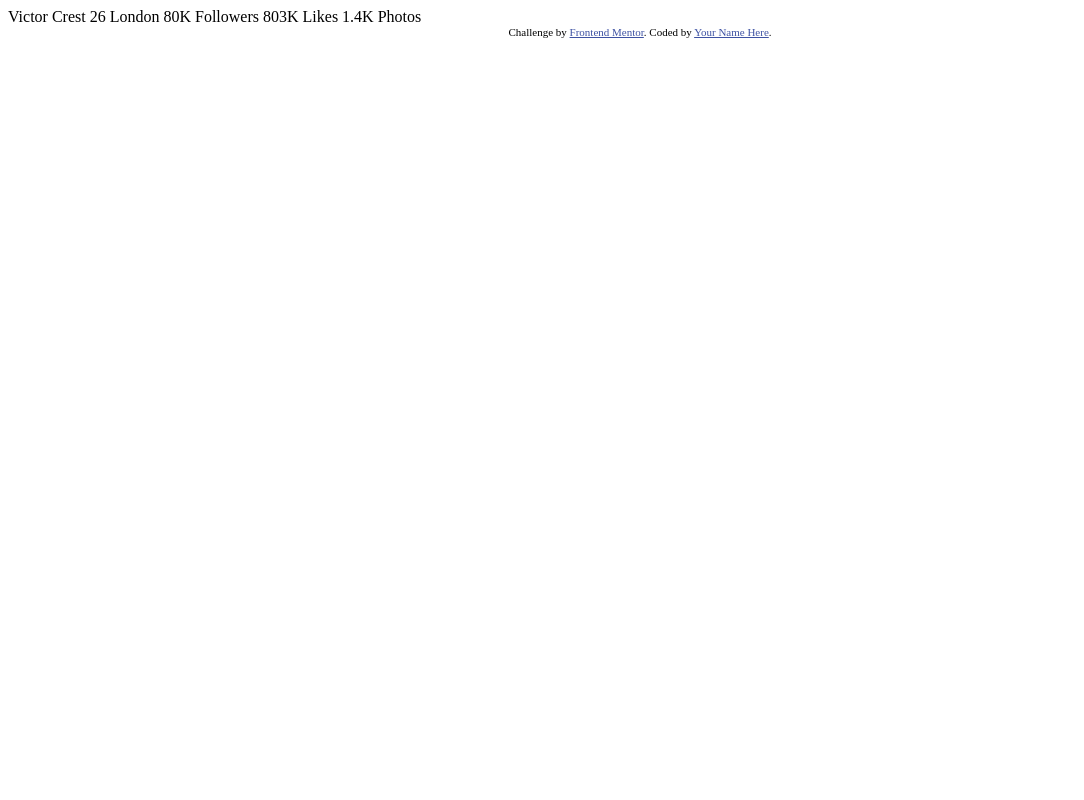
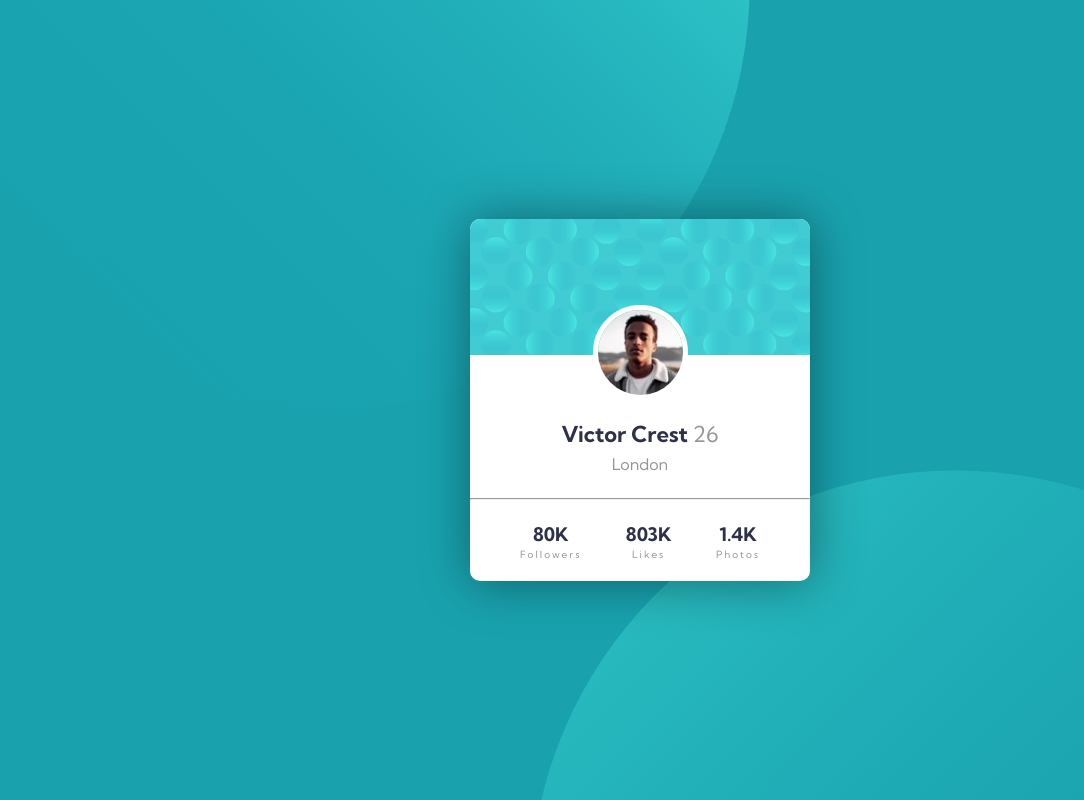
Before and after one commit to appsplash99/fmio-proj2-profile-card-component, a plain HTML site: page src/index.html in a window 1280 px wide. Shown: the whole page, without its empty margins (0-1084 px from the left). Drawn offline with Linux system fonts and the light colour scheme; a web font is replaced by a local one.

Commit message:
updated with components.html code

```diff
--- a/src/index.html
+++ b/src/index.html
@@ -1,35 +1,53 @@
 <!DOCTYPE html>
 <html lang="en">
+
 <head>
   <meta charset="UTF-8">
-  <meta name="viewport" content="width=device-width, initial-scale=1.0"> <!-- displays site properly based on user's device -->
+  <meta name="viewport" content="width=device-width, initial-scale=1.0">
+  <title>Profile Card</title>
+  <link rel="stylesheet" href="./static/css/main.css">
+  <!-- using google fonts -->
+  <link rel="stylesheet" href="https://fonts.google.com/specimen/Kumbh+Sans">
+  <link rel="preconnect" href="https://fonts.gstatic.com">
+  <link href="https://fonts.googleapis.com/css2?family=Kumbh+Sans:wght@400;700&display=swap" rel="stylesheet">
 
-  <link rel="icon" type="image/png" sizes="32x32" href=".static/images/favicon-32x32.png">
+</head>
 
-  <title>Frontend Mentor | Profile card component</title>
+<body>
+  <!-- main container -->
+  <div class="card">
+    <div class="card-child">
+      <img class="card-top-image" src="./static/images/bg-pattern-card.svg" alt="victor-profile-picture">
+    </div>
+    <!-- profile-picture -->
+    <div class="card-child">
+      <img class="profile-picture" src="./static/images/image-victor.jpg" alt="victor-profile-picture">
+    </div>
+    <!-- profile-name -->
+    <div class="profile-details">
+      <p class="age"><strong class="name">Victor Crest </strong>  26</p>
+      <p class="location">London</p>
+    </div>
+    <hr>
+    <!-- stats-list -->
+    <div class="card-child">
+      <ul class="stats-list">
+        <li class="list-item">
+          <h3>80K</h3>
+          <p>Followers</p>
+        </li>
+        <li class="list-item">
+          <h3>803K</h3>
+          <p>Likes</p>
+        </li>
+        <li class="list-item">
+          <h3>1.4K</h3>
+          <p>Photos</p>
+        </li>
+      </ul>
+    </div>
+  </div>
 
-  <!-- Feel free to remove these styles or customise in your own stylesheet 👍 -->
-  <style>
-    .attribution { font-size: 11px; text-align: center; }
-    .attribution a { color: hsl(228, 45%, 44%); }
-  </style>
-</head>
-<body>
-  Victor Crest
-  26
-  London
+</body>
 
-  80K
-  Followers
-
-  803K
-  Likes
-
-  1.4K
-  Photos
-  <div class="attribution">
-    Challenge by <a href="https://www.frontendmentor.io?ref=challenge" target="_blank">Frontend Mentor</a>.
-    Coded by <a href="#">Your Name Here</a>.
-  </div>
-</body>
 </html>
```
